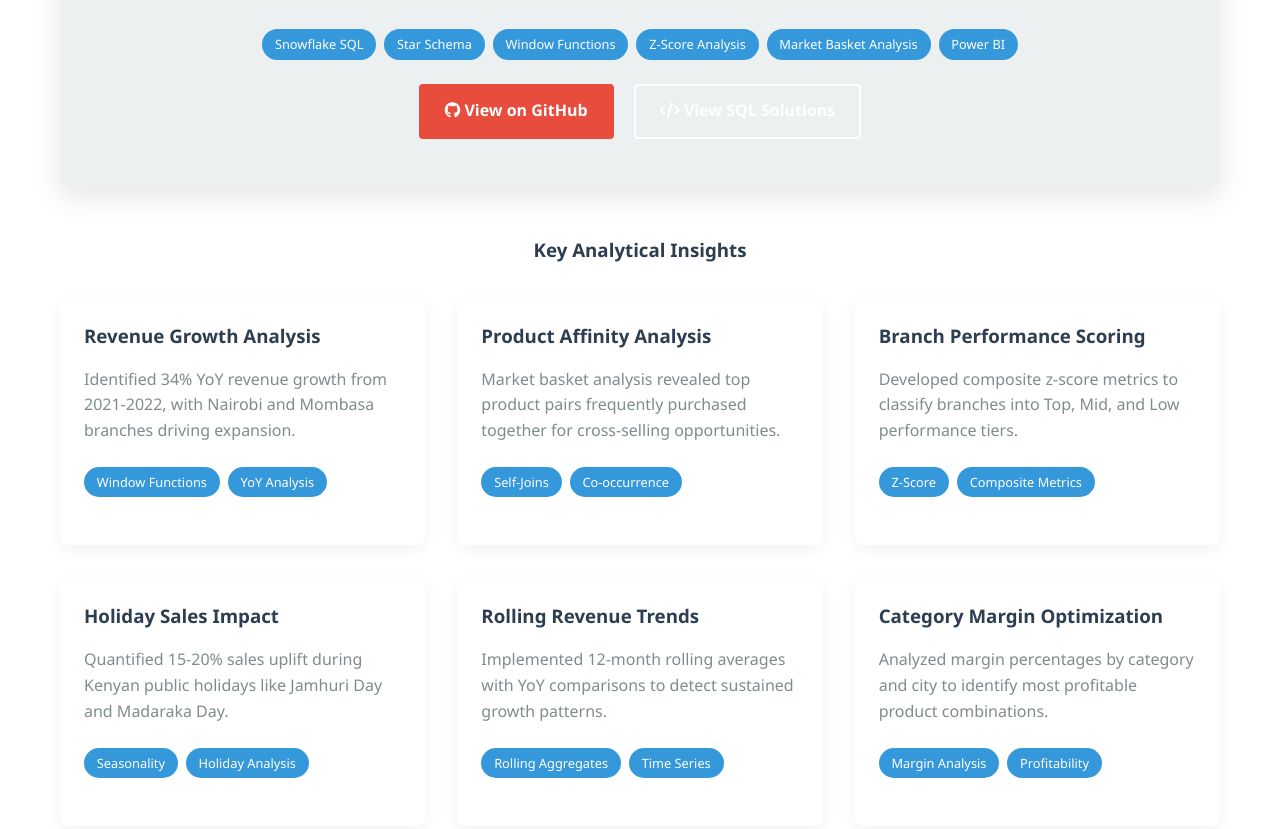
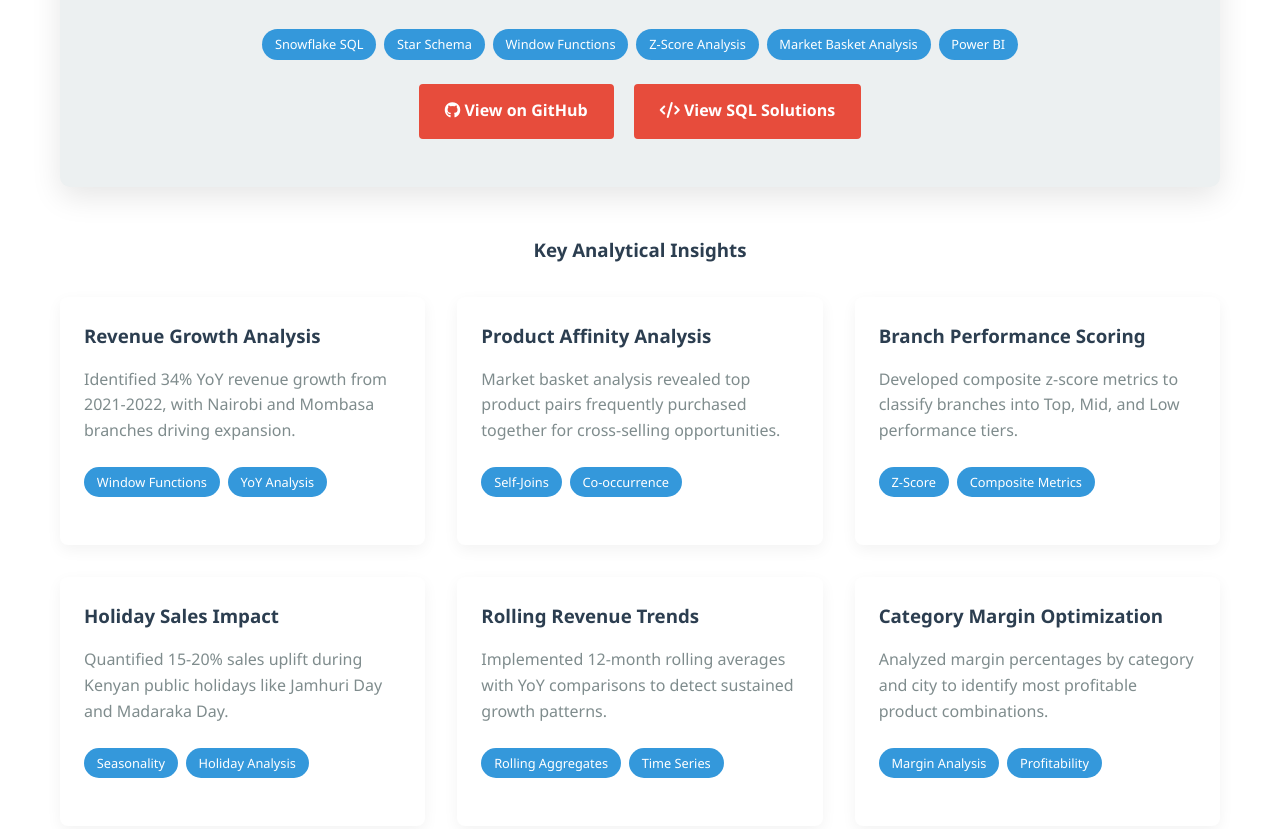
Before and after one commit to founa67/founa67.github.io, a plain HTML site: page index.html in a window 1280 px wide. Shown: the part 2476-3305 px from the top of the page. Drawn offline with Linux system fonts and the light colour scheme.

Commit message:
Update index.html

```diff
--- a/index.html
+++ b/index.html
@@ -572,7 +572,7 @@
           <a href="https://github.com/founa67/Samba_Restaurant_SQL_Analytics_Portfolio_Project" target="_blank" class="btn btn-primary" style="margin-right: 1rem;">
             <i class="fab fa-github"></i> <span data-i18n="project.highlight.button1">View on GitHub</span>
           </a>
-          <a href="SQL_Solutions.md" class="btn btn-secondary">
+          <a href="SQL_Solutions.md" class="btn btn-primary">
             <i class="fas fa-code"></i> <span data-i18n="project.highlight.button2">View SQL Solutions</span>
           </a>
         </div>
```
